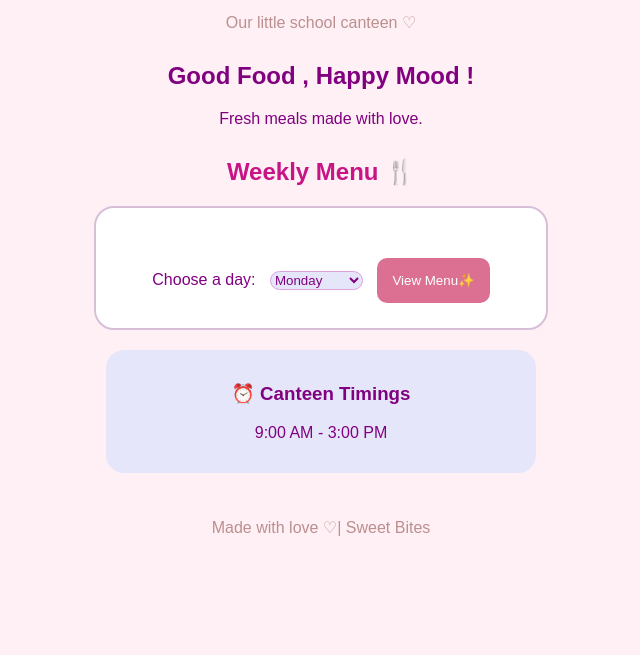
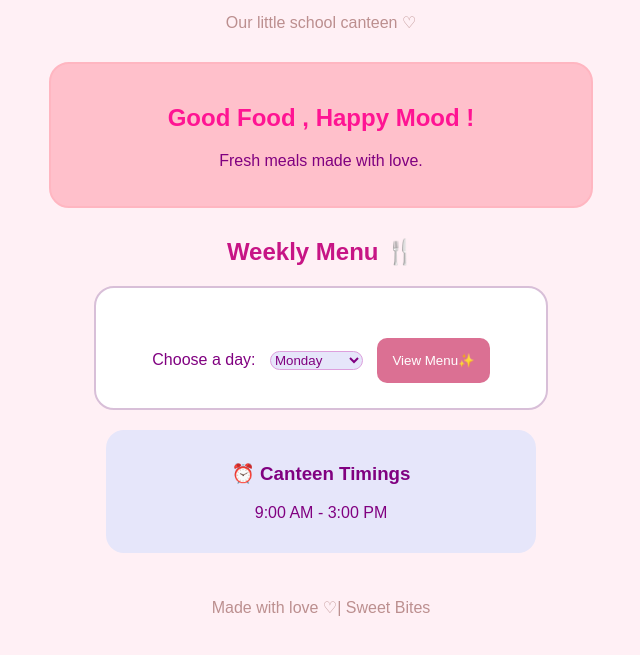
Before and after one commit to Anshika-Patel06/sweet-bites-school-canteen, a plain HTML site: page index.html in a window 1280 px wide. Shown: the part 77-732 px from the top of the page, without its empty margins (319-959 px from the left). Drawn offline with Linux system fonts and the light colour scheme.

Commit message:
Fix class name from 'Welcome' to 'welcome'

```diff
--- a/index.html
+++ b/index.html
@@ -23,7 +23,7 @@
 <body>
     <h1>Sweet Bites 🍰</h1>
     <p class="subtitle"> Our little school canteen ♡</p>
-    <div class="Welcome">
+    <div class="welcome">
         <h2> Good Food , Happy Mood ! </h2>
         <p> Fresh meals made with love.</p>
     </div>
```
